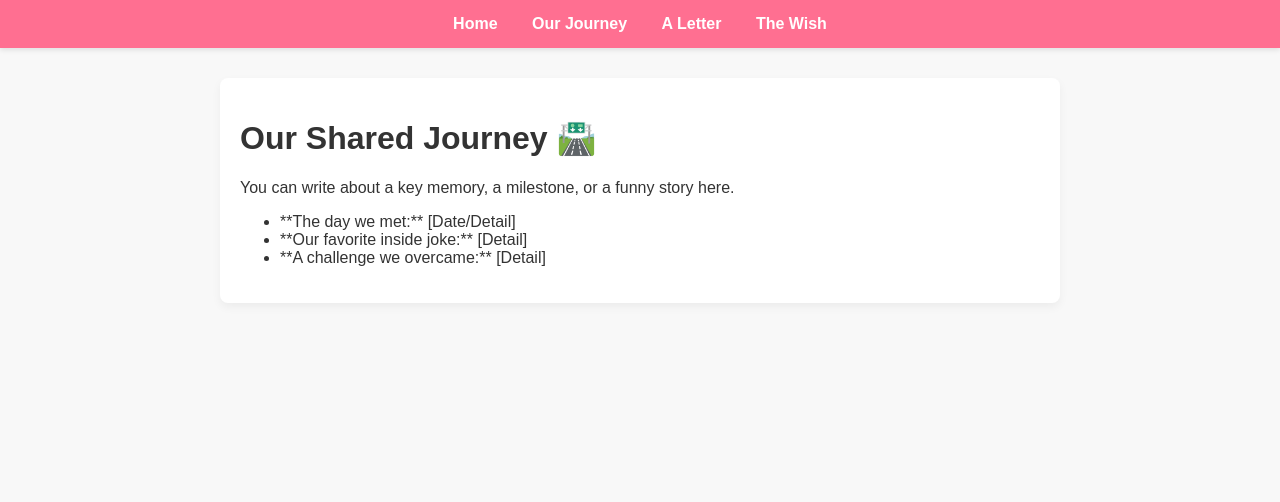
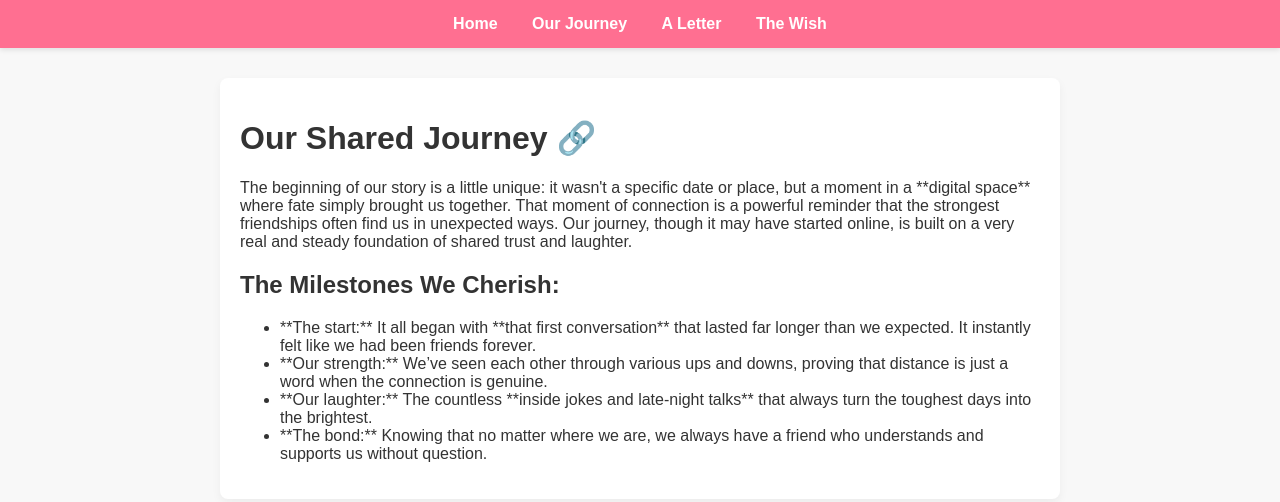
Before and after one commit to fayk1605-hub/Birthday-, a plain HTML site: page journey.html in a window 1280 px wide. Drawn offline with Linux system fonts and the light colour scheme.

Commit message:
Update journey.html

```diff
--- a/journey.html
+++ b/journey.html
@@ -4,6 +4,7 @@
     <meta charset="UTF-8">
     <meta name="viewport" content="width=device-width, initial-scale=1.0">
     <title>Mumtahina | Our Journey</title>
+
     <link rel="stylesheet" href="style.css">
 <style>
 
@@ -70,12 +71,17 @@ main {
     </nav>
 
     <main>
-        <h1>Our Shared Journey 🛣️</h1>
-        <p>You can write about a key memory, a milestone, or a funny story here.</p>
+        <h1>Our Shared Journey 🔗</h1>
+        <p>
+            The beginning of our story is a little unique: it wasn't a specific date or place, but a moment in a **digital space** where fate simply brought us together. That moment of connection is a powerful reminder that the strongest friendships often find us in unexpected ways. Our journey, though it may have started online, is built on a very real and steady foundation of shared trust and laughter.
+        </p>
+
+        <h2>The Milestones We Cherish:</h2>
         <ul>
-            <li>**The day we met:** [Date/Detail]</li>
-            <li>**Our favorite inside joke:** [Detail]</li>
-            <li>**A challenge we overcame:** [Detail]</li>
+            <li>**The start:** It all began with **that first conversation** that lasted far longer than we expected. It instantly felt like we had been friends forever.</li>
+            <li>**Our strength:** We’ve seen each other through various ups and downs, proving that distance is just a word when the connection is genuine.</li>
+            <li>**Our laughter:** The countless **inside jokes and late-night talks** that always turn the toughest days into the brightest.</li>
+            <li>**The bond:** Knowing that no matter where we are, we always have a friend who understands and supports us without question.</li>
         </ul>
     </main>
 
```
